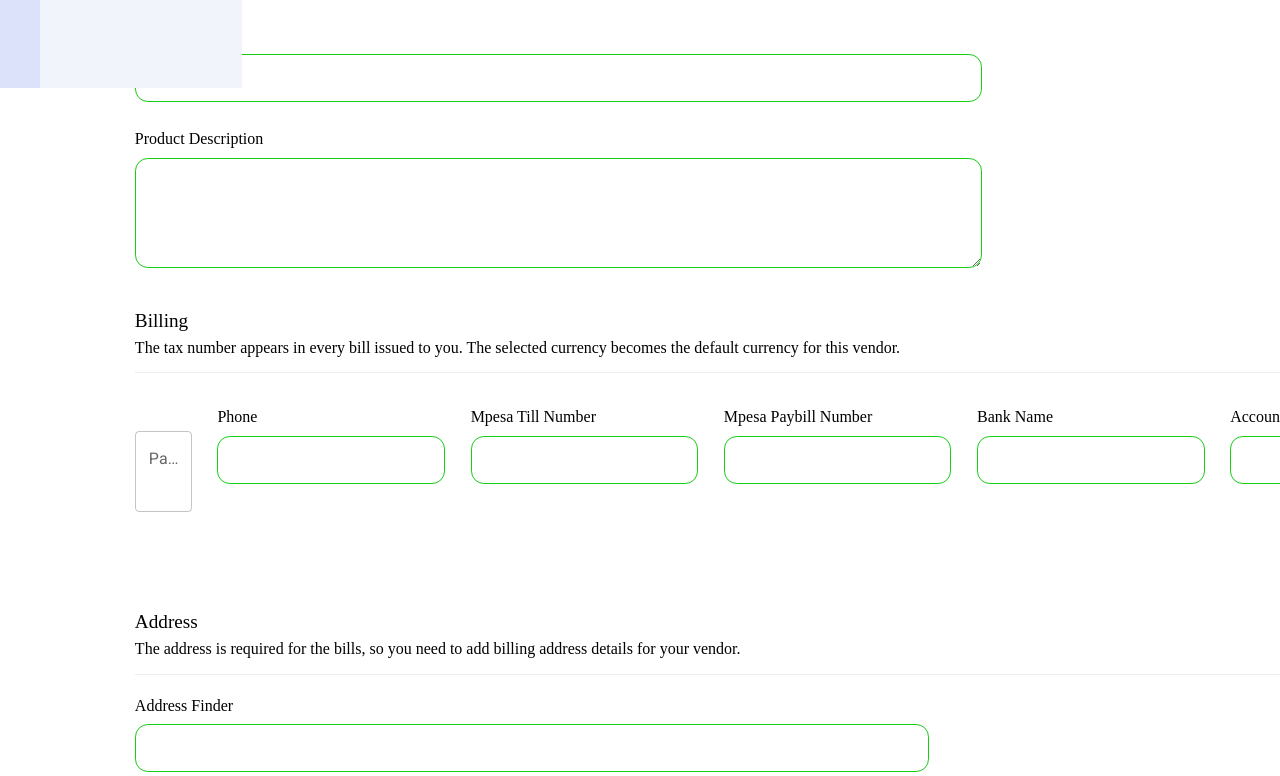
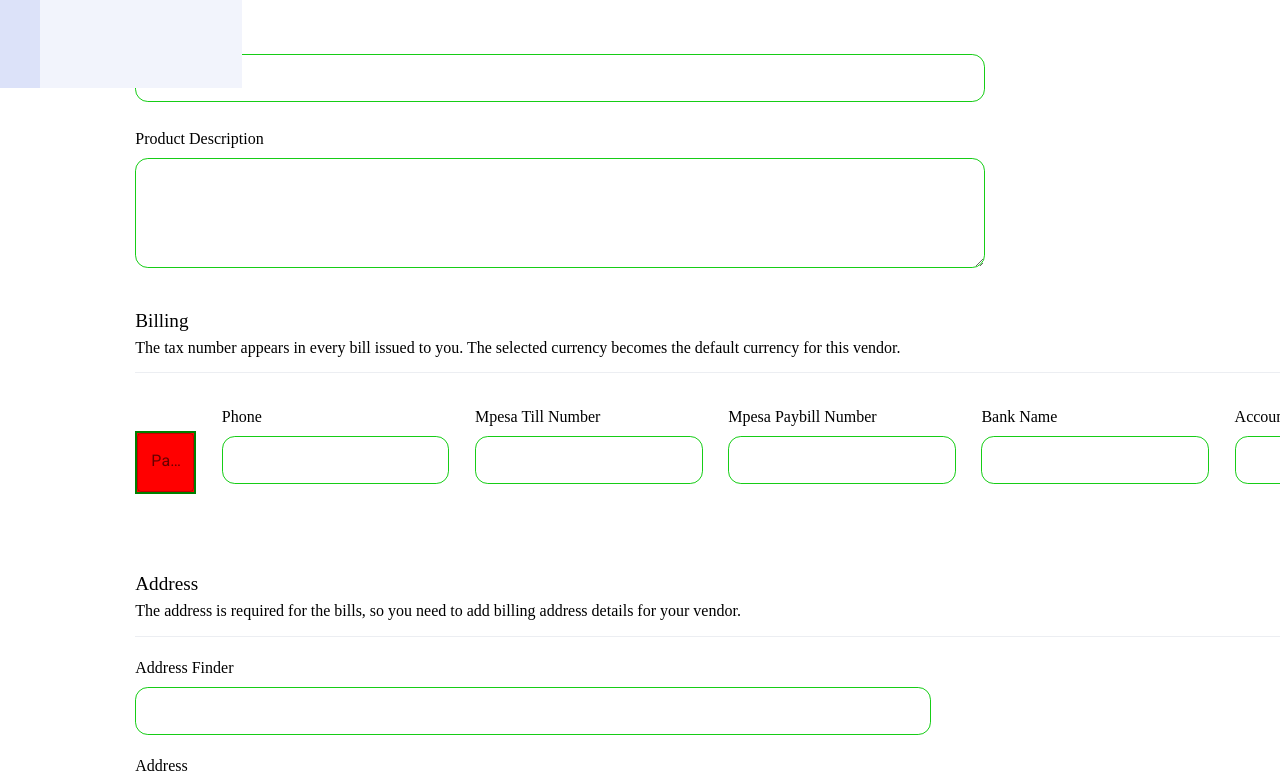
Before and after one commit to paullaster/manage-fuel-bussiness-ui, a React (Vite) app: page /dashboard/purchases/vendor/create in a window 1280 px wide. Shown: the part 712-1488 px from the top of the page. Built offline with nearby package versions, Linux system fonts and the light colour scheme; no server answers; a web font is replaced by a local one.

Commit message:
update purchase

```diff
--- a/src/assets/sass/utilities/_classess.scss
+++ b/src/assets/sass/utilities/_classess.scss
@@ -233,3 +233,12 @@ button:disabled {
     border: none !important;
     outline: none !important;
 }
+
+.MuiAutocomplete-root {
+    background-color: red !important;
+    height: fit-content 6px;
+    border: 2px solid green;
+}
+.MuiAutocomplete-input {
+height: 1.6rem !important;
+}
--- a/src/packages/purchases/modules/vendors/components/VendorBilling.jsx
+++ b/src/packages/purchases/modules/vendors/components/VendorBilling.jsx
@@ -4,7 +4,7 @@ import { AutocompleteComponent, InputComponent } from '@/components';
 const VendorBilling = () => {
     const [paymentMethods, setPaymentMethods] = useState([{method: 'MPESA'}]);
     return (
-        <div className="new_vendors__left__dataentry__form_billinginfo_dataentry">
+        <div className="billinginfo_dataentry">
             <div className="new_vendors__left__dataentry__form_billinginfo_dataentry_section-one">
             <AutocompleteComponent
             list={paymentMethods}
```
